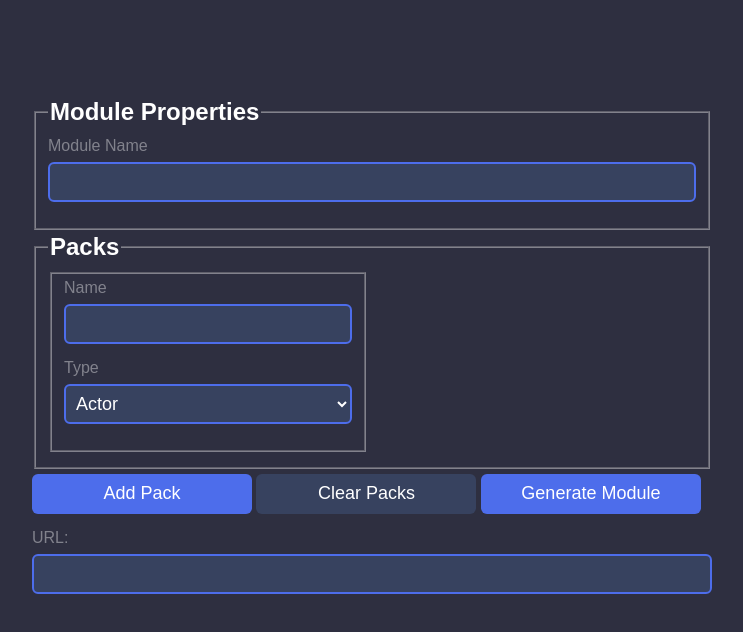
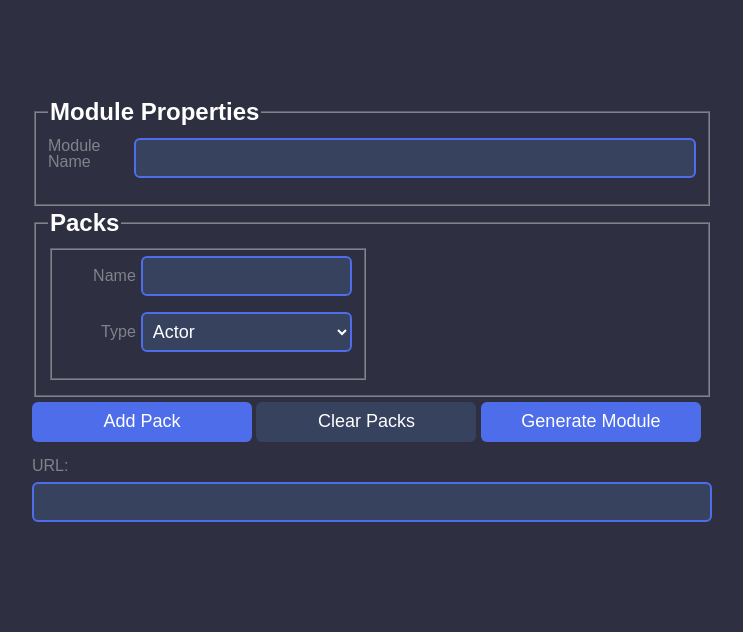
Before and after one commit to jsavko/fgen-mxzf, a Svelte app: page / in a window 1280 px wide. Shown: the top 632 px of the page, without its empty margins (276-1019 px from the left). Built offline with nearby package versions, Linux system fonts and the light colour scheme.

Commit message:
Inline form

```diff
--- a/src/Form.svelte
+++ b/src/Form.svelte
@@ -90,7 +90,7 @@
   <form on:submit|preventDefault={onSubmit}>
     <fieldset>
       <legend>Module Properties</legend>
-      <div>
+      <div class="flex">
         <label for="title">Module Name</label>
         <input type="text" id="title" name="title" value="" />
       </div>
@@ -101,12 +101,12 @@
         {#each packs as pack}
           <div class="col col-1-2">
             <fieldset>
-              <div>
-                <label for="label">Name</label>
+              <div class="flex">
+                <label for="label" class="center">Name</label>
                 <input type="text" bind:value={pack.label} />
               </div>
-              <div>
-                <label for="Type">Type</label>
+              <div  class="flex">
+                <label for="Type" class="center">Type</label>
 
                 <select bind:value={pack.type}>
                   {#each compendiumTypes as compendium}
@@ -151,4 +151,19 @@
     color: green;
     text-align: center;
   }
+
+  .flex {
+      display: flex;
+  }
+
+  .flex label {
+      width: 100px;
+  }
+
+  .center {
+      margin-top: 12px;
+      margin-right: 5px;
+      text-align: right;
+
+  }
 </style>
```
